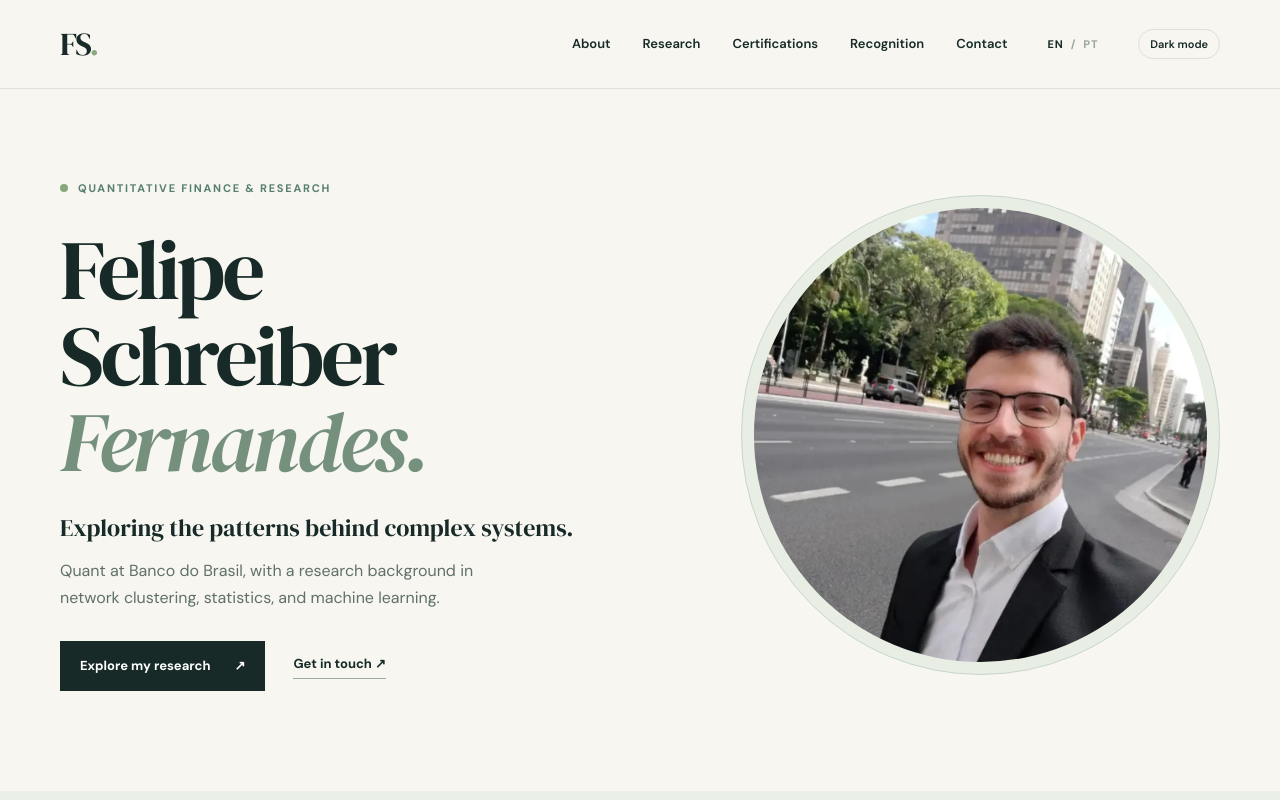
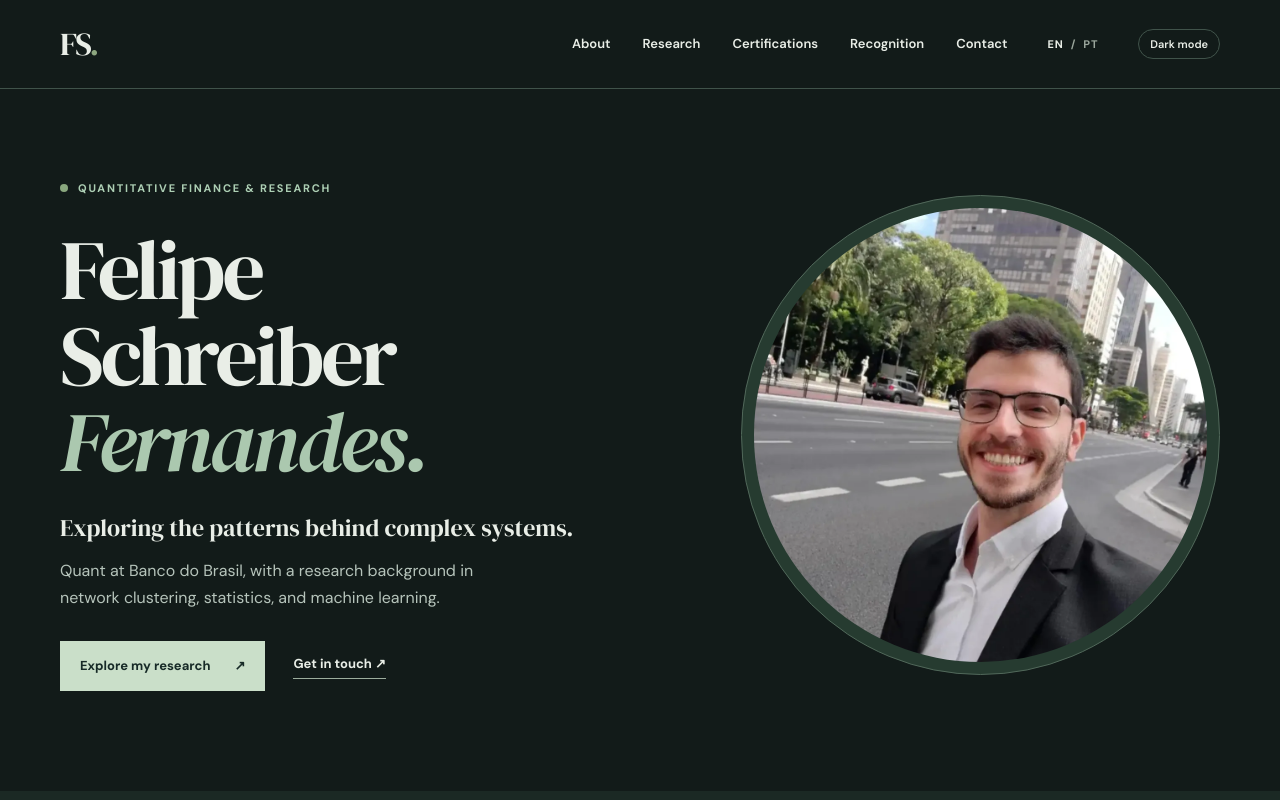
Before and after one commit to FelipeSchreiber/FelipeSchreiber.github.io, a plain HTML site: page index.html in a window 1280 px wide. Shown: the top 800 px of the page. Drawn offline with Linux system fonts and the light colour scheme.

Commit message:
Default website to dark mode
Co-authored-by: Copilot <223556219+Copilot@users.noreply.github.com>

```diff
--- a/index.html
+++ b/index.html
@@ -1,10 +1,10 @@
 <!doctype html>
-<html lang="en">
+<html lang="en" data-theme="dark">
 <head>
   <meta charset="utf-8">
   <meta name="viewport" content="width=device-width, initial-scale=1">
   <meta name="description" content="Felipe Schreiber Fernandes is a quantitative professional whose research spans network clustering, statistics and machine learning.">
-  <meta name="theme-color" content="#f7f6f1">
+  <meta name="theme-color" content="#121b19">
   <title>Felipe Schreiber Fernandes — Quant &amp; Research</title>
   <script src="theme.js"></script>
   <link rel="alternate" hreflang="en" href="https://felipeschreiber.github.io/">
@@ -26,7 +26,7 @@
       <div class="languages" aria-label="Language">
         <span aria-current="page">EN</span><span aria-hidden="true">/</span><a href="pt/" lang="pt-BR">PT</a>
       </div>
-      <button class="theme-toggle" type="button" aria-pressed="false" hidden>Dark mode</button>
+      <button class="theme-toggle" type="button" aria-pressed="true" hidden>Dark mode</button>
     </div>
   </header>
 
--- a/theme.js
+++ b/theme.js
@@ -1,5 +1,4 @@
 (() => {
-  const preference = window.matchMedia('(prefers-color-scheme: dark)');
   let savedTheme;
   try {
     savedTheme = localStorage.getItem('theme');
@@ -9,19 +8,12 @@
 
   const applyTheme = (theme) => {
     document.documentElement.dataset.theme = theme;
+    document.querySelector('meta[name="theme-color"]').setAttribute('content', theme === 'dark' ? '#121b19' : '#f7f6f1');
     const toggle = document.querySelector('.theme-toggle');
     if (toggle) toggle.setAttribute('aria-pressed', String(theme === 'dark'));
   };
 
-  applyTheme(savedTheme === 'light' || savedTheme === 'dark'
-    ? savedTheme
-    : preference.matches ? 'dark' : 'light');
-
-  preference.addEventListener('change', (event) => {
-    if (savedTheme !== 'light' && savedTheme !== 'dark') {
-      applyTheme(event.matches ? 'dark' : 'light');
-    }
-  });
+  applyTheme(savedTheme === 'light' ? 'light' : 'dark');
 
   document.addEventListener('DOMContentLoaded', () => {
     const toggle = document.querySelector('.theme-toggle');
```
Also changed, not shown: pt/index.html (+3 -3 lines).
